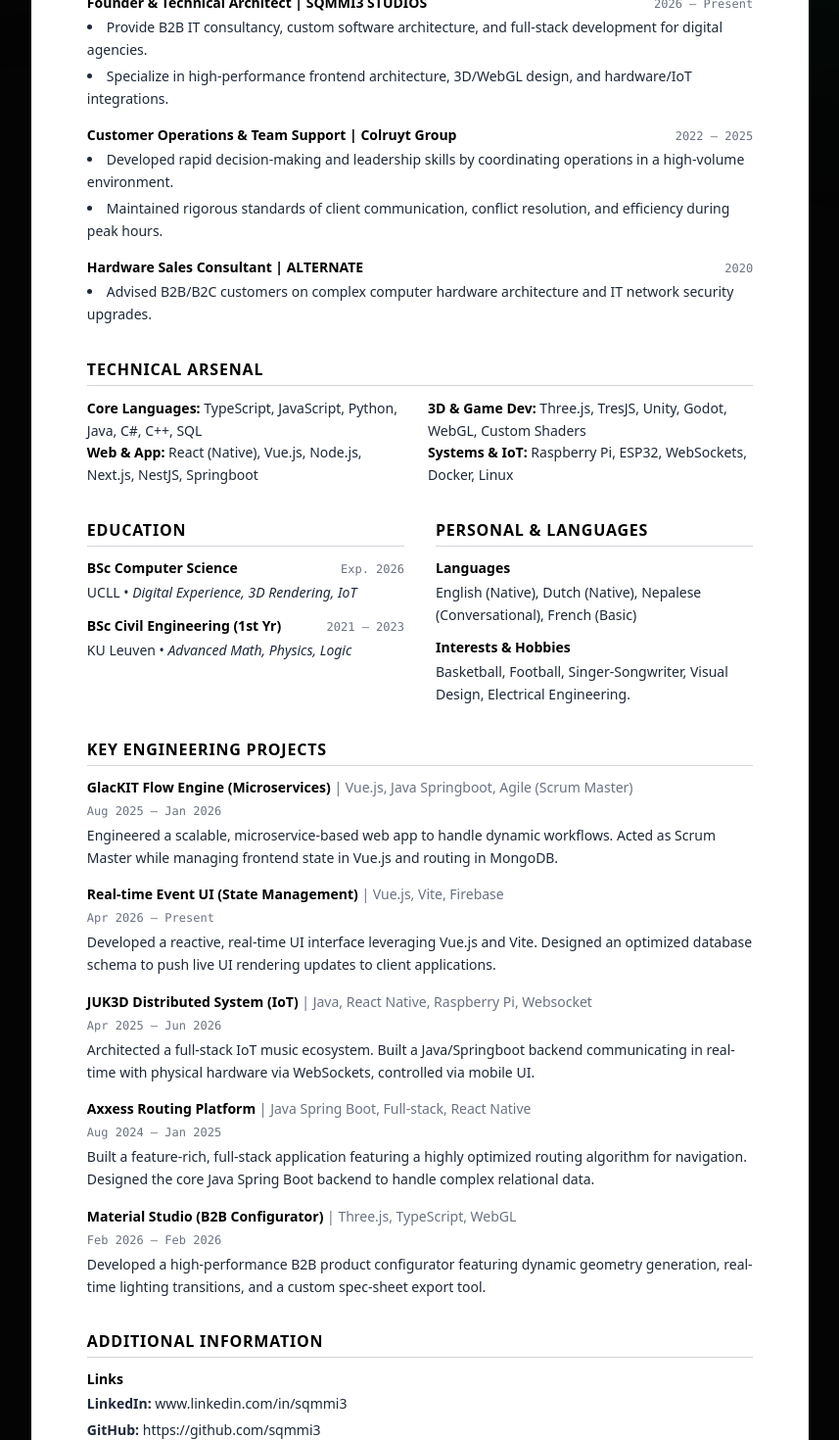
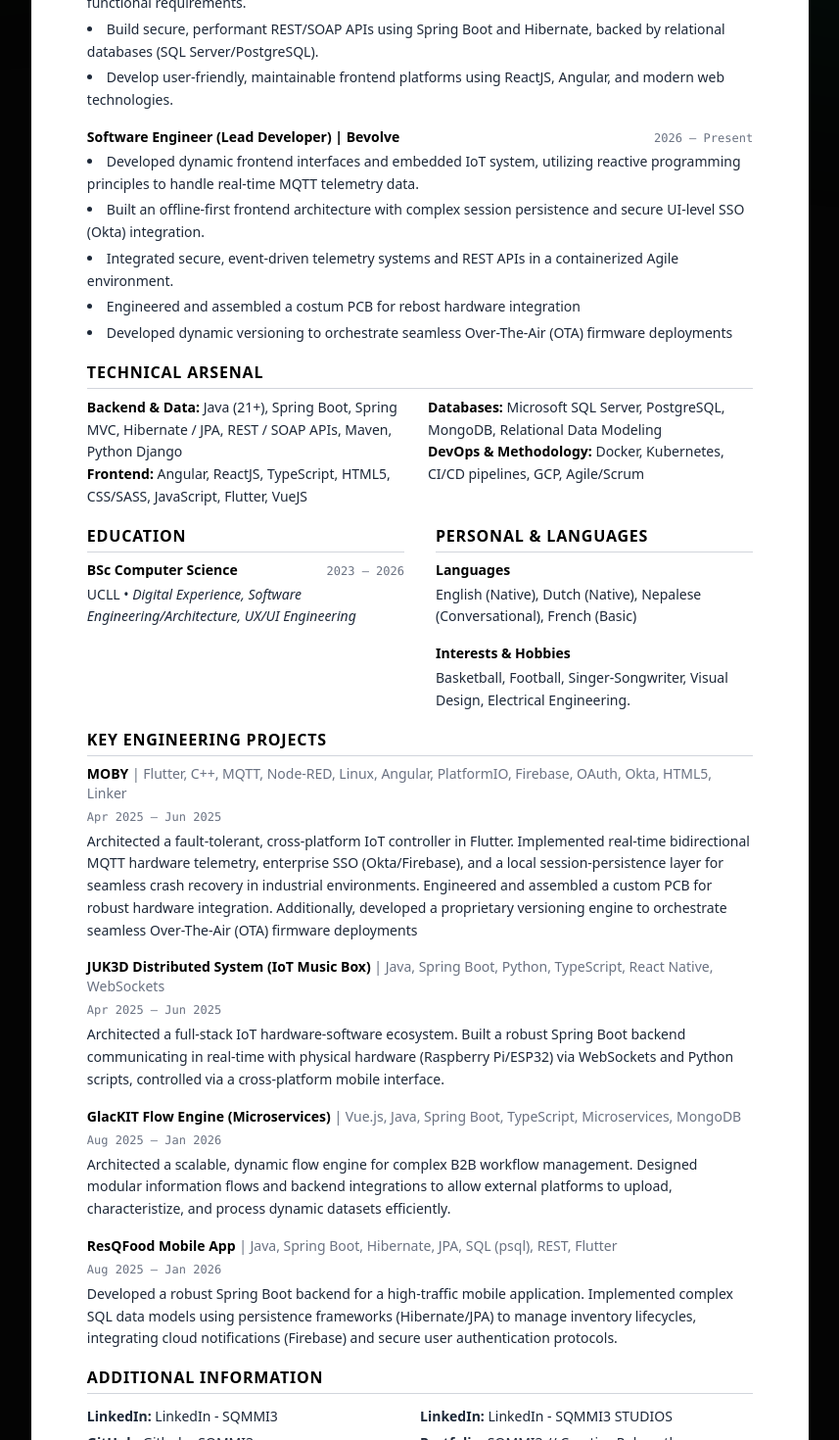
Before and after one commit to sqmmi3/sqmmi3folio, a Vue app: page /resume in a window 1280 px wide. Shown: the part 660-2130 px from the top of the page at 98% size, without its empty margins (211-1068 px from the left). Built offline with nearby package versions, Linux system fonts and the light colour scheme; what @tsparticles/vue3 would draw is missing.

Commit message:
FEAT: new CV + logo added

```diff
--- a/src/App.vue
+++ b/src/App.vue
@@ -127,7 +127,7 @@ const socialLinks = [
         </div>
 
         <div class="text-[10px] font-mono text-gray-600 uppercase tracking-widest">
-          SQMMI3_VOID <span class="text-emerald-500/40 ml-1">[BUILD_4.2.4]</span>
+          SQMMI3_VOID <span class="text-emerald-500/40 ml-1">[BUILD_4.3.4]</span>
         </div>
       </div>
 
--- a/src/views/ResumeView.vue
+++ b/src/views/ResumeView.vue
@@ -23,12 +23,12 @@ const printResume = () => {
     <div class="bg-white mx-auto w-full max-w-[210mm] min-h-[297mm] shadow-2xl print:shadow-none p-8 sm:p-[15mm] print:p-[15mm]">
 
       <!-- HEADER -->
-      <header class="border-b-2 border-black pb-4 mb-8">
+      <header class="border-b-2 border-black pb-4 mb-4">
         <h1 class="text-4xl md:text-5xl font-black uppercase tracking-tight text-black mb-2">Samip Shrestha</h1>
-        <h2 class="text-xl font-medium text-gray-600 mb-4">Freelance Creative Technologist & Full-Stack Architect</h2>
+        <h2 class="text-xl font-medium text-gray-600 mb-2">Freelance Creative Technologist & Full-Stack Architect</h2>
 
         <div class="flex flex-wrap gap-x-4 gap-y-2 text-sm text-gray-700 font-mono">
-          <span>📍 Antwerp / Leuven, BE</span>
+          <span>📍 Antwerp / Leuven / Ostend / Brussels, BE</span>
           <span>📞 +32 489 00 75 70</span>
           <span>✉️ samip.shrestha@sqmmi3.dev</span>
           <span>🏢 BE 1035.139.260</span>
@@ -37,16 +37,16 @@ const printResume = () => {
       </header>
 
       <!-- EXECUTIVE SUMMARY -->
-      <section class="mb-8">
-        <h3 class="text-base font-bold uppercase tracking-wider text-black border-b border-gray-300 mb-3 pb-1">Executive Summary</h3>
+      <section class="mb-4">
+        <h3 class="text-base font-bold uppercase tracking-wider text-black border-b border-gray-300 mb-2 pb-1">Executive Summary</h3>
         <p class="text-sm leading-relaxed text-gray-800">
-          Creative Technologist and B2B IT Consultant operating as <strong>SQMMI3 STUDIOS</strong>. Specializing in the intersection of high-performance web architecture, immersive 3D/WebGL experiences, and physical IoT system integration. Proven ability to bridge rigid backend data structures with highly interactive front-ends. Currently finalizing a BSc in Computer Science with intent to pursue a Master's in Electronics-ICT Engineering Technology.
+          Full-Stack Java Developer specializing in secure, enterprise-grade applications. Proven expertise in building robust backends with Java (21+), Spring Boot, and Hibernate/JPA, seamlessly integrated with high-performance Angular and TypeScript frontends. Operating as a B2B IT consultant, I focus on delivering scalable, compliant systems with a strong emphasis on data integrity, REST API development, and CI/CD/Docker automation within Agile environments.
         </p>
       </section>
 
       <!-- PROFESSIONAL EXPERIENCE -->
-      <section class="mb-8">
-        <h3 class="text-base font-bold uppercase tracking-wider text-black border-b border-gray-300 mb-3 pb-1">Professional Experience</h3>
+      <section class="mb-4">
+        <h3 class="text-base font-bold uppercase tracking-wider text-black border-b border-gray-300 mb-2 pb-1">Professional Experience</h3>
 
         <div class="mb-4">
           <div class="flex justify-between items-baseline mb-1">
@@ -54,76 +54,62 @@ const printResume = () => {
             <span class="text-xs font-mono text-gray-500">2026 – Present</span>
           </div>
           <ul class="list-disc list-inside text-sm leading-relaxed text-gray-800 space-y-1">
-            <li>Provide B2B IT consultancy, custom software architecture, and full-stack development for digital agencies.</li>
-            <li>Specialize in high-performance frontend architecture, 3D/WebGL design, and hardware/IoT integrations.</li>
+            <li>Provide B2B IT consultancy, designing and developing Full-Stack Java applications based on complex functional requirements.</li>
+            <li>Build secure, performant REST/SOAP APIs using Spring Boot and Hibernate, backed by relational databases (SQL Server/PostgreSQL).</li>
+            <li>Develop user-friendly, maintainable frontend platforms using ReactJS, Angular, and modern web technologies.</li>
           </ul>
         </div>
 
         <div class="mb-4">
           <div class="flex justify-between items-baseline mb-1">
-            <h4 class="font-bold text-sm text-black">Customer Operations & Team Support | Colruyt Group</h4>
-            <span class="text-xs font-mono text-gray-500">2022 – 2025</span>
+            <h4 class="font-bold text-sm text-black">Software Engineer (Lead Developer) | Bevolve</h4>
+            <span class="text-xs font-mono text-gray-500">2026 – Present</span>
           </div>
           <ul class="list-disc list-inside text-sm leading-relaxed text-gray-800 space-y-1">
-            <li>Developed rapid decision-making and leadership skills by coordinating operations in a high-volume environment.</li>
-            <li>Maintained rigorous standards of client communication, conflict resolution, and efficiency during peak hours.</li>
-          </ul>
-        </div>
-
-        <div class="mb-4">
-          <div class="flex justify-between items-baseline mb-1">
-            <h4 class="font-bold text-sm text-black">Hardware Sales Consultant | ALTERNATE</h4>
-            <span class="text-xs font-mono text-gray-500">2020</span>
-          </div>
-          <ul class="list-disc list-inside text-sm leading-relaxed text-gray-800 space-y-1">
-            <li>Advised B2B/B2C customers on complex computer hardware architecture and IT network security upgrades.</li>
+            <li>Developed dynamic frontend interfaces and embedded IoT system, utilizing reactive programming principles to handle real-time MQTT telemetry data.</li>
+            <li>Built an offline-first frontend architecture with complex session persistence and secure UI-level SSO (Okta) integration.</li>
+            <li>Integrated secure, event-driven telemetry systems and REST APIs in a containerized Agile environment.</li>
+            <li>Engineered and assembled a costum PCB for rebost hardware integration</li>
+            <li>Developed dynamic versioning to orchestrate seamless Over-The-Air (OTA) firmware deployments</li>
           </ul>
         </div>
       </section>
 
       <!-- TECHNICAL ARSENAL -->
-      <section class="mb-8">
-        <h3 class="text-base font-bold uppercase tracking-wider text-black border-b border-gray-300 mb-3 pb-1">Technical Arsenal</h3>
+       <section class="mb-4">
+        <h3 class="text-base font-bold uppercase tracking-wider text-black border-b border-gray-300 mb-2 pb-1">Technical Arsenal</h3>
         <div class="grid grid-cols-1 md:grid-cols-2 print:grid-cols-2 gap-4 text-sm leading-relaxed text-gray-800 print:break-inside-avoid">
           <div>
-            <p><strong class="text-black">Core Languages:</strong> TypeScript, JavaScript, Python, Java, C#, C++, SQL</p>
-            <p><strong class="text-black">Web & App:</strong> React (Native), Vue.js, Node.js, Next.js, NestJS, Springboot</p>
+            <p><strong class="text-black">Backend & Data:</strong> Java (21+), Spring Boot, Spring MVC, Hibernate / JPA, REST / SOAP APIs, Maven, Python Django</p>
+            <p><strong class="text-black">Frontend:</strong> Angular, ReactJS, TypeScript, HTML5, CSS/SASS, JavaScript, Flutter, VueJS</p>
           </div>
           <div>
-            <p><strong class="text-black">3D & Game Dev:</strong> Three.js, TresJS, Unity, Godot, WebGL, Custom Shaders</p>
-            <p><strong class="text-black">Systems & IoT:</strong> Raspberry Pi, ESP32, WebSockets, Docker, Linux</p>
+            <p><strong class="text-black">Databases:</strong> Microsoft SQL Server, PostgreSQL, MongoDB, Relational Data Modeling</p>
+            <p><strong class="text-black">DevOps & Methodology:</strong> Docker, Kubernetes, CI/CD pipelines, GCP, Agile/Scrum</p>
           </div>
         </div>
       </section>
 
       <!-- EDUCATION & PERSONAL -->
-      <div class="grid grid-cols-1 md:grid-cols-2 print:grid-cols-2 gap-8 mb-8 print:break-inside-avoid print:break-before-page print:pt-[15mm]">
+      <div class="grid grid-cols-1 md:grid-cols-2 print:grid-cols-2 gap-8 mb-4 print:break-inside-avoid print:break-before-page print:pt-[15mm]">
         <!-- EDUCATION -->
         <section>
-          <h3 class="text-base font-bold uppercase tracking-wider text-black border-b border-gray-300 mb-3 pb-1">Education</h3>
+          <h3 class="text-base font-bold uppercase tracking-wider text-black border-b border-gray-300 mb-2 pb-1">Education</h3>
 
-          <div class="mb-3">
+          <div class="mb-4">
             <div class="flex justify-between items-baseline mb-1">
               <h4 class="font-bold text-sm text-black">BSc Computer Science</h4>
-              <span class="text-xs font-mono text-gray-500">Exp. 2026</span>
+              <span class="text-xs font-mono text-gray-500">2023 – 2026</span>
             </div>
-            <p class="text-sm text-gray-800 leading-relaxed">UCLL • <em>Digital Experience, 3D Rendering, IoT</em></p>
-          </div>
-
-          <div>
-            <div class="flex justify-between items-baseline mb-1">
-              <h4 class="font-bold text-sm text-black">BSc Civil Engineering (1st Yr)</h4>
-              <span class="text-xs font-mono text-gray-500">2021 – 2023</span>
-            </div>
-            <p class="text-sm text-gray-800 leading-relaxed">KU Leuven • <em>Advanced Math, Physics, Logic</em></p>
+            <p class="text-sm text-gray-800 leading-relaxed">UCLL • <em>Digital Experience, Software Engineering/Architecture, UX/UI Engineering</em></p>
           </div>
         </section>
 
         <!-- PERSONAL & LANGUAGES -->
         <section>
-          <h3 class="text-base font-bold uppercase tracking-wider text-black border-b border-gray-300 mb-3 pb-1">Personal & Languages</h3>
+          <h3 class="text-base font-bold uppercase tracking-wider text-black border-b border-gray-300 mb-2 pb-1">Personal & Languages</h3>
 
-          <div class="mb-3">
+          <div class="mb-4">
             <h4 class="font-bold text-sm text-black mb-1">Languages</h4>
             <p class="text-sm text-gray-800 leading-relaxed">English (Native), Dutch (Native), Nepalese (Conversational), French (Basic)</p>
           </div>
@@ -136,60 +122,53 @@ const printResume = () => {
       </div>
 
       <!-- KEY ENGINEERING PROJECTS -->
-      <section class="mb-8">
-        <h3 class="text-base font-bold uppercase tracking-wider text-black border-b border-gray-300 mb-3 pb-1">Key Engineering Projects</h3>
+      <section class="mb-4">
+        <h3 class="text-base font-bold uppercase tracking-wider text-black border-b border-gray-300 mb-2 pb-1">Key Engineering Projects</h3>
 
         <div class="space-y-4">
           <div>
             <div>
-              <h4 class="font-bold text-sm text-black">GlacKIT Flow Engine (Microservices) <span class="font-normal text-gray-500">| Vue.js, Java Springboot, Agile (Scrum Master)</span></h4>
-              <span class="text-xs font-mono text-gray-500">Aug 2025 – Jan 2026</span>
+              <h4 class="font-bold text-sm text-black">MOBY <span class="font-normal text-gray-500">| Flutter, C++, MQTT, Node-RED, Linux, Angular, PlatformIO, Firebase, OAuth, Okta, HTML5, Linker</span></h4>
+              <span class="text-xs font-mono text-gray-500">Apr 2025 – Jun 2025</span>
             </div>
-            <p class="text-sm text-gray-800 leading-relaxed mt-1">Engineered a scalable, microservice-based web app to handle dynamic workflows. Acted as Scrum Master while managing frontend state in Vue.js and routing in MongoDB.</p>
+            <p class="text-sm text-gray-800 leading-relaxed mt-1">Architected a fault-tolerant, cross-platform IoT controller in Flutter. Implemented real-time bidirectional MQTT hardware telemetry, enterprise SSO (Okta/Firebase), and a local session-persistence layer for seamless crash recovery in industrial environments. Engineered and assembled a custom PCB for robust hardware integration. Additionally, developed a proprietary versioning engine to orchestrate seamless Over-The-Air (OTA) firmware deployments</p>
           </div>
 
           <div>
             <div>
-              <h4 class="font-bold text-sm text-black">Real-time Event UI (State Management) <span class="font-normal text-gray-500">| Vue.js, Vite, Firebase</span></h4>
-              <span class="text-xs font-mono text-gray-500">Apr 2026 – Present</span>
+              <h4 class="font-bold text-sm text-black">JUK3D Distributed System (IoT Music Box) <span class="font-normal text-gray-500">| Java, Spring Boot, Python, TypeScript, React Native, WebSockets</span></h4>
+              <span class="text-xs font-mono text-gray-500">Apr 2025 – Jun 2025</span>
             </div>
-            <p class="text-sm text-gray-800 leading-relaxed mt-1">Developed a reactive, real-time UI interface leveraging Vue.js and Vite. Designed an optimized database schema to push live UI rendering updates to client applications.</p>
+            <p class="text-sm text-gray-800 leading-relaxed mt-1">Architected a full-stack IoT hardware-software ecosystem. Built a robust Spring Boot backend communicating in real-time with physical hardware (Raspberry Pi/ESP32) via WebSockets and Python scripts, controlled via a cross-platform mobile interface.</p>
           </div>
 
           <div>
             <div>
-              <h4 class="font-bold text-sm text-black">JUK3D Distributed System (IoT) <span class="font-normal text-gray-500">| Java, React Native, Raspberry Pi, Websocket</span></h4>
-              <span class="text-xs font-mono text-gray-500">Apr 2025 – Jun 2026</span>
+              <h4 class="font-bold text-sm text-black">GlacKIT Flow Engine (Microservices) <span class="font-normal text-gray-500">| Vue.js, Java, Spring Boot, TypeScript, Microservices, MongoDB</span></h4>
+              <span class="text-xs font-mono text-gray-500">Aug 2025 – Jan 2026</span>
             </div>
-            <p class="text-sm text-gray-800 leading-relaxed mt-1">Architected a full-stack IoT music ecosystem. Built a Java/Springboot backend communicating in real-time with physical hardware via WebSockets, controlled via mobile UI.</p>
+            <p class="text-sm text-gray-800 leading-relaxed mt-1">Architected a scalable, dynamic flow engine for complex B2B workflow management. Designed modular information flows and backend integrations to allow external platforms to upload, characteristize, and process dynamic datasets efficiently.</p>
           </div>
 
           <div>
             <div>
-              <h4 class="font-bold text-sm text-black">Axxess Routing Platform <span class="font-normal text-gray-500">| Java Spring Boot, Full-stack, React Native </span></h4>
-              <span class="text-xs font-mono text-gray-500">Aug 2024 – Jan 2025</span>
+              <h4 class="font-bold text-sm text-black">ResQFood Mobile App <span class="font-normal text-gray-500">| Java, Spring Boot, Hibernate, JPA, SQL (psql), REST, Flutter</span></h4>
+              <span class="text-xs font-mono text-gray-500">Aug 2025 – Jan 2026</span>
             </div>
-            <p class="text-sm text-gray-800 leading-relaxed mt-1">Built a feature-rich, full-stack application featuring a highly optimized routing algorithm for navigation. Designed the core Java Spring Boot backend to handle complex relational data.</p>
-          </div>
-
-          <div>
-            <div>
-              <h4 class="font-bold text-sm text-black">Material Studio (B2B Configurator) <span class="font-normal text-gray-500">| Three.js, TypeScript, WebGL</span></h4>
-              <span class="text-xs font-mono text-gray-500">Feb 2026 – Feb 2026</span>
-            </div>
-            <p class="text-sm text-gray-800 leading-relaxed mt-1">Developed a high-performance B2B product configurator featuring dynamic geometry generation, real-time lighting transitions, and a custom spec-sheet export tool.</p>
+            <p class="text-sm text-gray-800 leading-relaxed mt-1">Developed a robust Spring Boot backend for a high-traffic mobile application. Implemented complex SQL data models using persistence frameworks (Hibernate/JPA) to manage inventory lifecycles, integrating cloud notifications (Firebase) and secure user authentication protocols.</p>
           </div>
         </div>
       </section>
 
       <!-- ADDITIONAL INFORMATION-->
-      <section>
-        <h3 class="text-base font-bold uppercase tracking-wider text-black border-b border-gray-300 mb-3 pb-1">Additional Information</h3>
+      <section class="mb-4">
+        <h3 class="text-base font-bold uppercase tracking-wider text-black border-b border-gray-300 mb-2 pb-1">Additional Information</h3>
         <div class="space-y-4">
-          <div>
-            <h4 class="font-bold text-sm text-black">Links</h4>
-            <p class="text-sm text-gray-800 leading-relaxed mt-1"><strong>LinkedIn:</strong> <a href="https://www.linkedin.com/in/sqmmi3">www.linkedin.com/in/sqmmi3</a></p>
-            <p class="text-sm text-gray-800 leading-relaxed mt-1"><strong>GitHub:</strong> <a href="https://github.com/sqmmi3">https://github.com/sqmmi3</a></p>
+          <div class="grid grid-cols-1 md:grid-cols-2 print:grid-cols-2 print:break-inside-avoid">
+            <p class="text-sm text-gray-800 leading-relaxed mt-1"><strong>LinkedIn:</strong> <a href="https://www.linkedin.com/in/sqmmi3">LinkedIn - SQMMI3</a></p>
+            <p class="text-sm text-gray-800 leading-relaxed mt-1"><strong>LinkedIn:</strong> <a href="https://www.linkedin.com/company/sqmmi3-studios">LinkedIn - SQMMI3 STUDIOS</a></p>
+            <p class="text-sm text-gray-800 leading-relaxed mt-1"><strong>GitHub:</strong> <a href="https://github.com/sqmmi3">Github - SQMMI3</a></p>
+            <p class="text-sm text-gray-800 leading-relaxed mt-1"><strong>Portfolio:</strong> <a href="https://sqmmi3.dev">SQMMI3 // Creative Polymath</a></p>
           </div>
 
           <div>
```
Also changed, not shown: index.html (+2 -5 lines), 2 other files (tests, documents, lock files or other folders).
